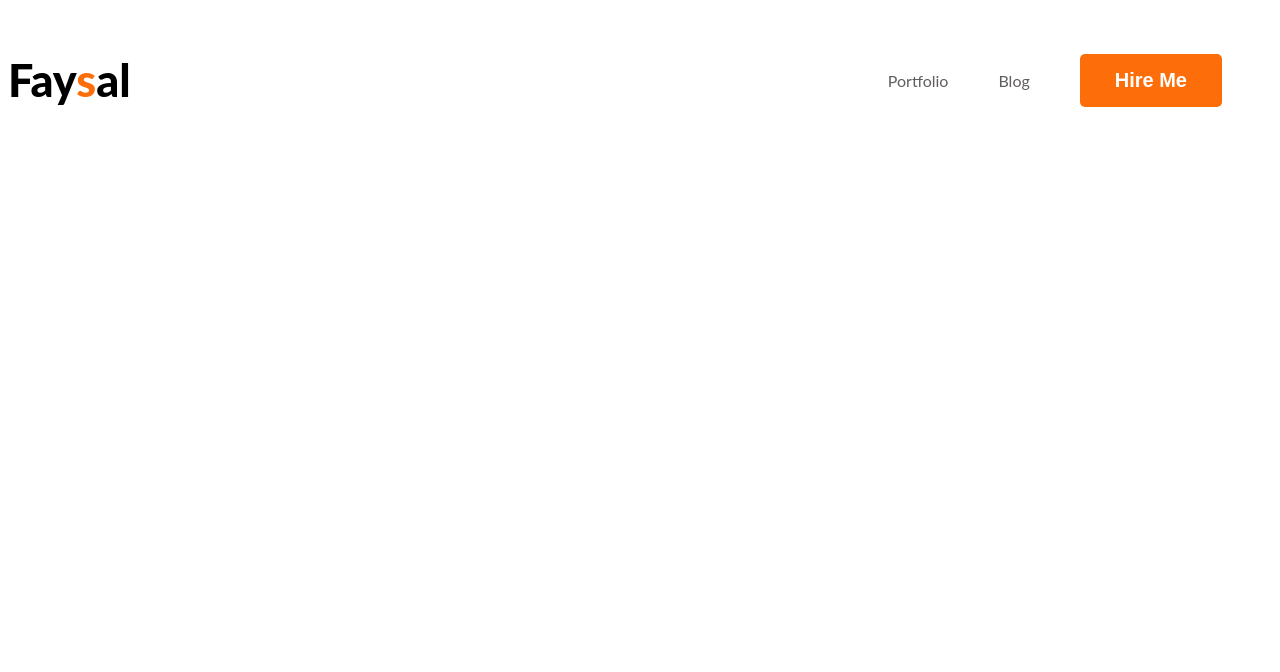
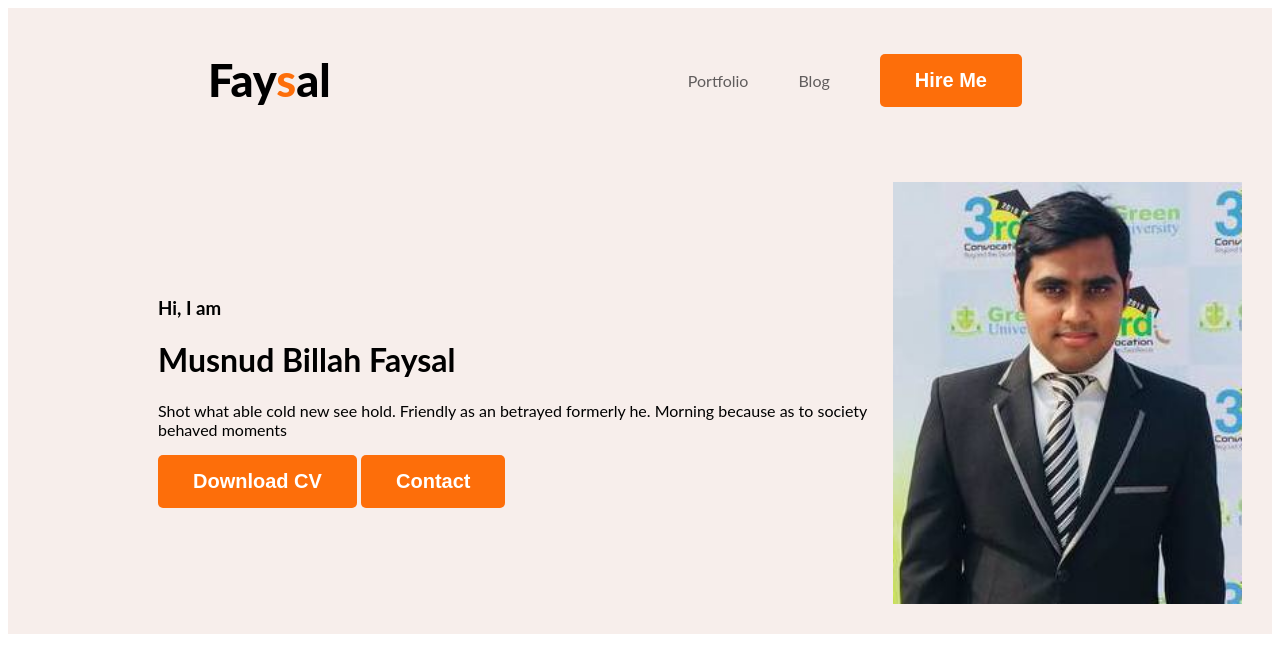
Before and after one commit to Faysalgreen35/Musnud_Billah_Faysal_Porfolio, a plain HTML site: page Musnud_Billah_Faysal_Porfolio/index.html in a window 1280 px wide. Drawn offline with Linux system fonts and the light colour scheme.

Commit message:
add pic in portfolio

```diff
--- a/Musnud_Billah_Faysal_Porfolio/index.html
+++ b/Musnud_Billah_Faysal_Porfolio/index.html
@@ -12,7 +12,7 @@
 <link href="https://fonts.googleapis.com/css2?family=Open+Sans:wght@400;700;800&display=swap" rel="stylesheet">
 </head>
 <body>
-    <header>
+    <header class="header">
         <nav>
             <h3 class="nav-title">Fay<span class="text-primary">s</span>al</h3>
 
@@ -22,6 +22,17 @@
                 <li><button class="btn-primary">Hire Me</button></li>
             </ul>
         </nav>
+        <div class="banner">
+            <div class="banner-content">
+                <h3 class="banner-greeting">Hi, I am</h3>
+                <h1 class="banner-title">Musnud Billah Faysal</h1>
+                <p>Shot what able cold new see hold. Friendly as an betrayed formerly he. Morning because as to society behaved moments</p>
+                <button class="btn-primary">Download CV</button>
+                <button class="btn-primary">Contact</button>
+            </div>
+            <img class="profile-pic" src="images/faysal4.png" alt="">
+
+        </div>
 
     </header>
 
--- a/Musnud_Billah_Faysal_Porfolio/styles/portfolio.css
+++ b/Musnud_Billah_Faysal_Porfolio/styles/portfolio.css
@@ -24,6 +24,7 @@ nav{
     display: flex;
     justify-content: space-between;
     align-items: center;
+    margin: 0px 200px;
 }
 
 .nav-title{
@@ -38,6 +39,7 @@ nav{
 nav > ul{
     display: flex;
     align-items: center;
+
 }
 
 nav li {
@@ -49,3 +51,22 @@ nav a{
     text-decoration: none;
     color: rgb(97, 93, 93);
 }
+
+/* header related styles */
+.header{
+    background-color: rgb(247, 238, 235);
+}
+
+.banner{
+    padding: 30px 30px 30px 150px;
+    display: flex;
+    align-items: center;
+}
+
+.banner .profile-pic{
+    width: 400px;
+}
+
+.banner-content{
+
+}
```
Also changed, not shown: Musnud_Billah_Faysal_Porfolio/images/faysal4.png (added).
